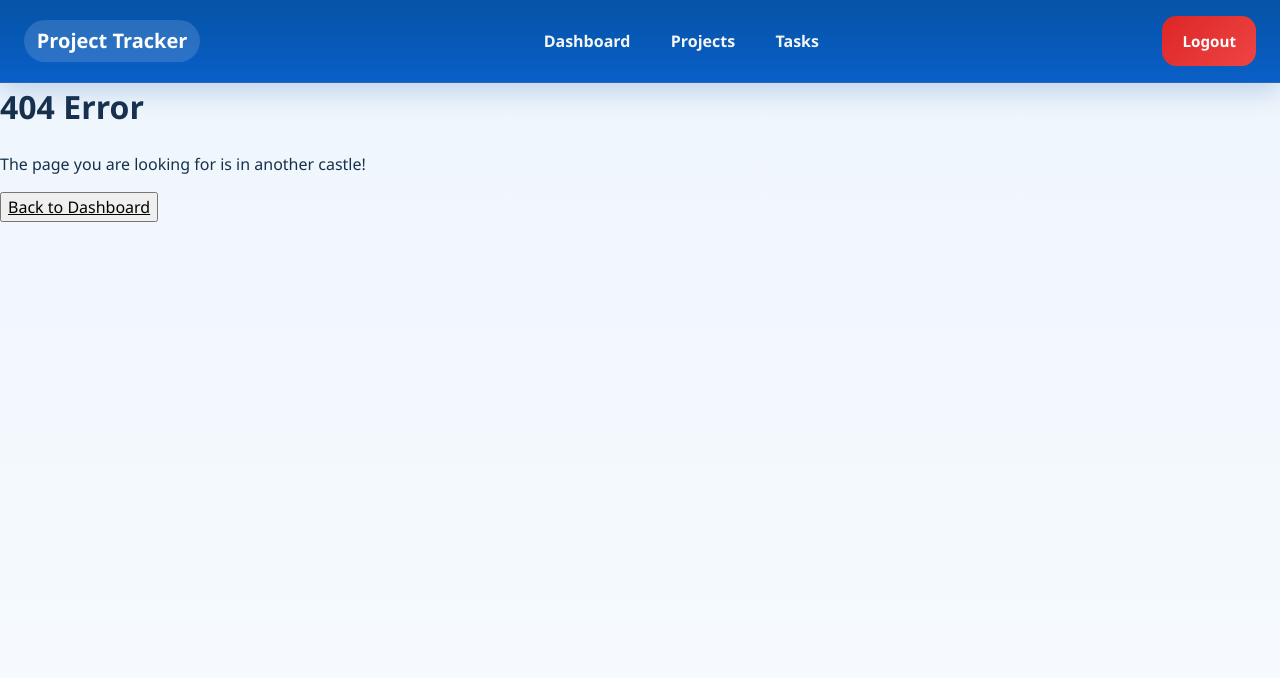
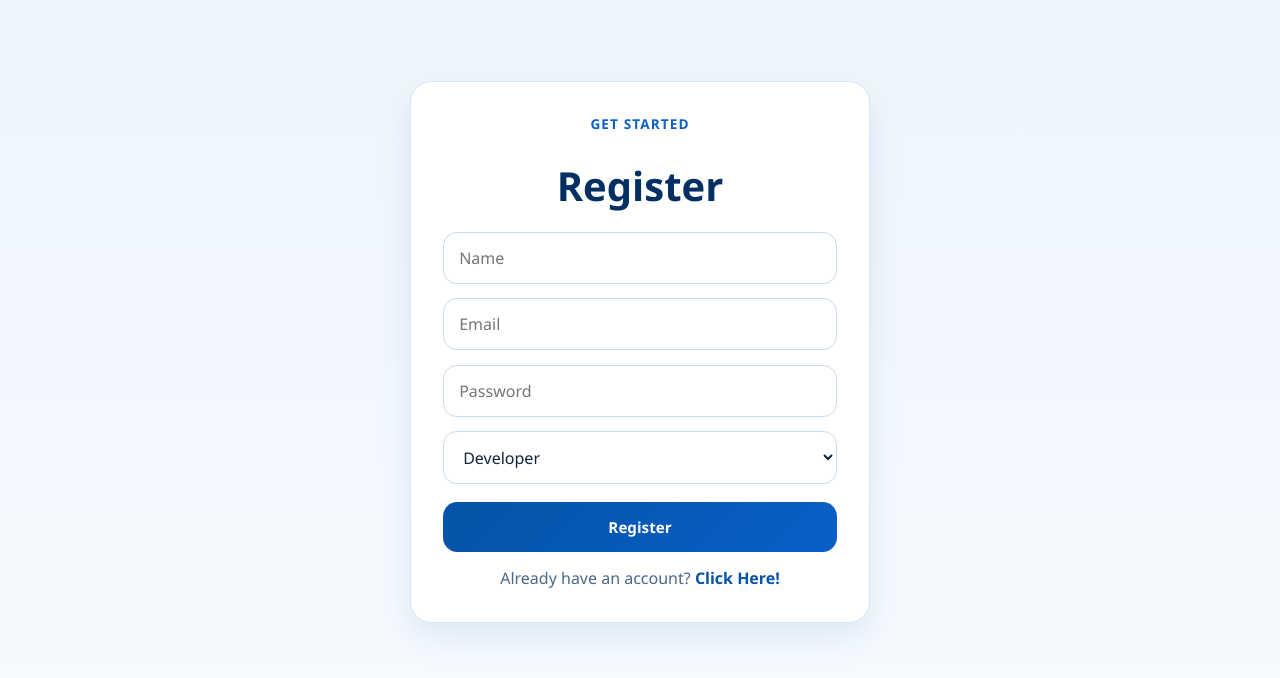
Before and after one commit to iltStudent07/final-capstone, a React (Vite) app in the folder client/: page /register in a window 1280 px wide. Before the commit this address had no page. Shown: the top 678 px of the page. Built offline with nearby package versions, Linux system fonts and the light colour scheme.

Commit message:
Init Register page and style login/register pages

```diff
--- a/client/src/App.css
+++ b/client/src/App.css
@@ -60,6 +60,60 @@ main {
 
 .panel--soft {
 	background: linear-gradient(180deg, #f9fbff 0%, #f2f7fd 100%);
+}
+
+/*----- Auth Pages -----*/
+.auth-page {
+	min-height: calc(100vh - 80px);
+	display: grid;
+	place-items: center;
+	padding: 2rem 1rem 3rem;
+}
+
+.auth-card {
+	width: min(100%, 460px);
+	background: #ffffff;
+	border: 1px solid #d7e5f6;
+	border-radius: 1.35rem;
+	box-shadow: 0 14px 34px rgba(4, 83, 167, 0.1);
+	padding: 2rem;
+	display: flex;
+	flex-direction: column;
+	gap: 1rem;
+}
+
+.auth-card h1 {
+	margin: 0;
+	text-align: center;
+	color: #032f63;
+	font-size: clamp(2rem, 4vw, 2.5rem);
+}
+
+.auth-form {
+	display: flex;
+	flex-direction: column;
+	gap: 0.9rem;
+}
+
+.auth-submit {
+	width: 100%;
+	margin-top: 0.25rem;
+}
+
+.auth-link {
+	text-align: center;
+	color: #4a678a;
+	margin: 0;
+}
+
+.auth-link a {
+	color: #0453a7;
+	font-weight: 700;
+	text-decoration: none;
+}
+
+.auth-link a:hover {
+	text-decoration: underline;
 }
 
 /*----- Buttons -----*/
--- a/client/src/App.tsx
+++ b/client/src/App.tsx
@@ -1,14 +1,14 @@
 import { AuthProvider } from './context/AuthProvider'
-//import ProtectedRoute from './components/ProtectedRoute'
-import { /*Navigate,*/ Routes, Route } from 'react-router-dom'
+import ProtectedRoute from './components/ProtectedRoute'
+import { Navigate, Routes, Route } from 'react-router-dom'
 import Dashboard from './pages/Dashboard'
 import Projects from './pages/Projects'
 import Tasks from './pages/Tasks'
 import Login from './pages/Login'
 import NotFound from './pages/NotFound'
-import Navbar from './components/Navbar'
+import Register from './pages/Register'
 import './App.css'
-{/* */}
+
 function App() {
 
 
@@ -16,15 +16,15 @@ function App() {
     <>
       <AuthProvider>
         <main>
-          <Navbar />
           <Routes>
-            {/*<Route path="/" element={<ProtectedRoute />}>*/}
-              {/*<Route index element={<Navigate to='/dashboard' replace />} />*/}
-              <Route path="/" element={<Dashboard />} />
+            <Route path="/" element={<ProtectedRoute />}>
+              <Route index element={<Navigate to='/dashboard' replace />} />
+              <Route path="/dashboard" element={<Dashboard />} />
               <Route path="/projects" element={<Projects />} />
               <Route path="/tasks" element={<Tasks />} />
-            {/*</Route>*/}
+            </Route>
             <Route path="/login" element={<Login />} />
+            <Route path="/register" element={<Register />} />
             <Route path="*" element={<NotFound />} />
           </Routes>
         </main>
--- a/client/src/pages/Login.tsx
+++ b/client/src/pages/Login.tsx
@@ -11,10 +11,12 @@ function Login() {
     const { login } = useAuth()
 
     return (
-        <div>
-            <div>
+        <div className="auth-page">
+            <div className="panel auth-card">
+            <p className="page-eyebrow" style={{ textAlign: 'center' }}>Welcome Back</p>
             <h1>Sign In</h1>
             <form
+                className="auth-form"
                 onSubmit={async e=>{e.preventDefault()
                     try {
                         await login(email, password)
@@ -23,16 +25,16 @@ function Login() {
                         setError("Email or Password is incorrect")
                     }
                 }}>
-                <input type='email' value={email} onChange={e=>setEmail(e.target.value)} placeholder="Email"/>
+                <input className="form-control" type='email' value={email} onChange={e=>setEmail(e.target.value)} placeholder="Email"/>
 
-                <input type="password" value={password} onChange={e=>setPassword(e.target.value)} placeholder="Password"/>
+                <input className="form-control" type="password" value={password} onChange={e=>setPassword(e.target.value)} placeholder="Password"/>
 
-                <button>Login</button>
+                <button className="app-button app-button--primary auth-submit">Login</button>
             </form>
 
-            {error&&<p>{error}</p>}
+            {error&&<p className="form-error">{error}</p>}
 
-            <p>Need to register? <Link to='/register'>Click Here!</Link></p>
+            <p className="auth-link">Need to register? <Link to='/register'>Click Here!</Link></p>
             </div>
         </div>
     )
--- /dev/null
+++ b/client/src/pages/Register.tsx
@@ -0,0 +1,51 @@
+import { useState } from 'react'
+import { useNavigate, Link } from 'react-router-dom'
+import { useAuth } from '../context/AuthProvider'
+
+function Register() {
+
+    const [name, setName] = useState('')
+    const [email, setEmail] = useState('')
+    const [password, setPassword] = useState('')
+    const [role, setRole] = useState('developer')
+    const [error, setError] = useState('')
+    const nav = useNavigate()
+    const { register } = useAuth()
+
+    return (
+        <div className="auth-page">
+            <div className="panel auth-card">
+            <p className="page-eyebrow" style={{ textAlign: 'center' }}>Get Started</p>
+            <h1>Register</h1>
+             <form
+                className="auth-form"
+                onSubmit={async e=>{e.preventDefault()
+                    try {
+                        await register(name, email, password, role)
+                        nav('/login')
+                    } catch {
+                        setError("There was an error registering User")
+                    }
+                }}>
+                <input className="form-control" type='name' value={name} onChange={e=>setName(e.target.value)} placeholder="Name"/>
+
+                <input className="form-control" type='email' value={email} onChange={e=>setEmail(e.target.value)} placeholder="Email"/>
+
+                <input className="form-control" type='password' value={password} onChange={e=>setPassword(e.target.value)} placeholder="Password"/>
+
+                <select className="form-control" value={role} onChange={e=>setRole(e.target.value)}>
+                    <option value="dev">Developer</option>
+                    <option value="admin">Admin</option>
+                </select>
+
+                <button className="app-button app-button--primary auth-submit">Register</button>
+                <p className="auth-link">Already have an account? <Link to='/login'>Click Here!</Link></p>
+            </form>
+
+            {error&&<p className="form-error">{error}</p>}
+            </div>
+        </div>
+    )
+}
+
+export default Register
```
